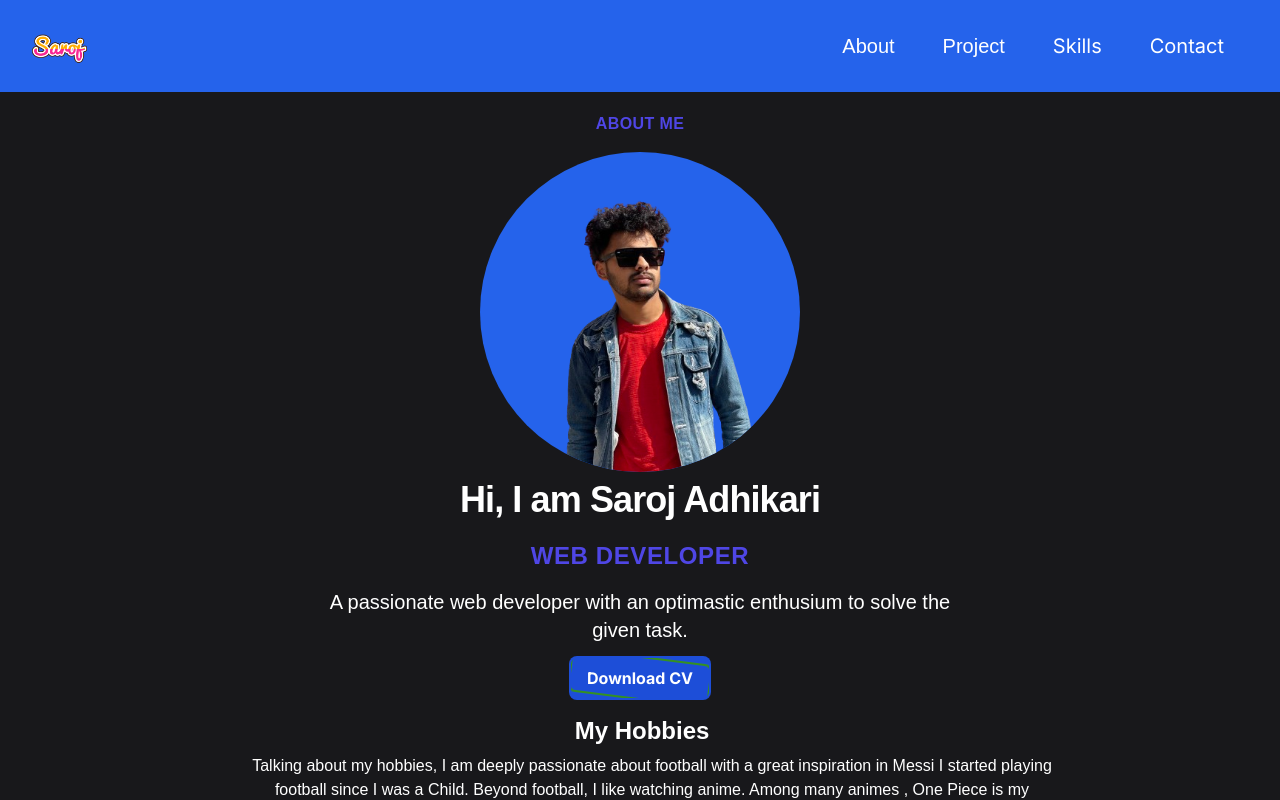
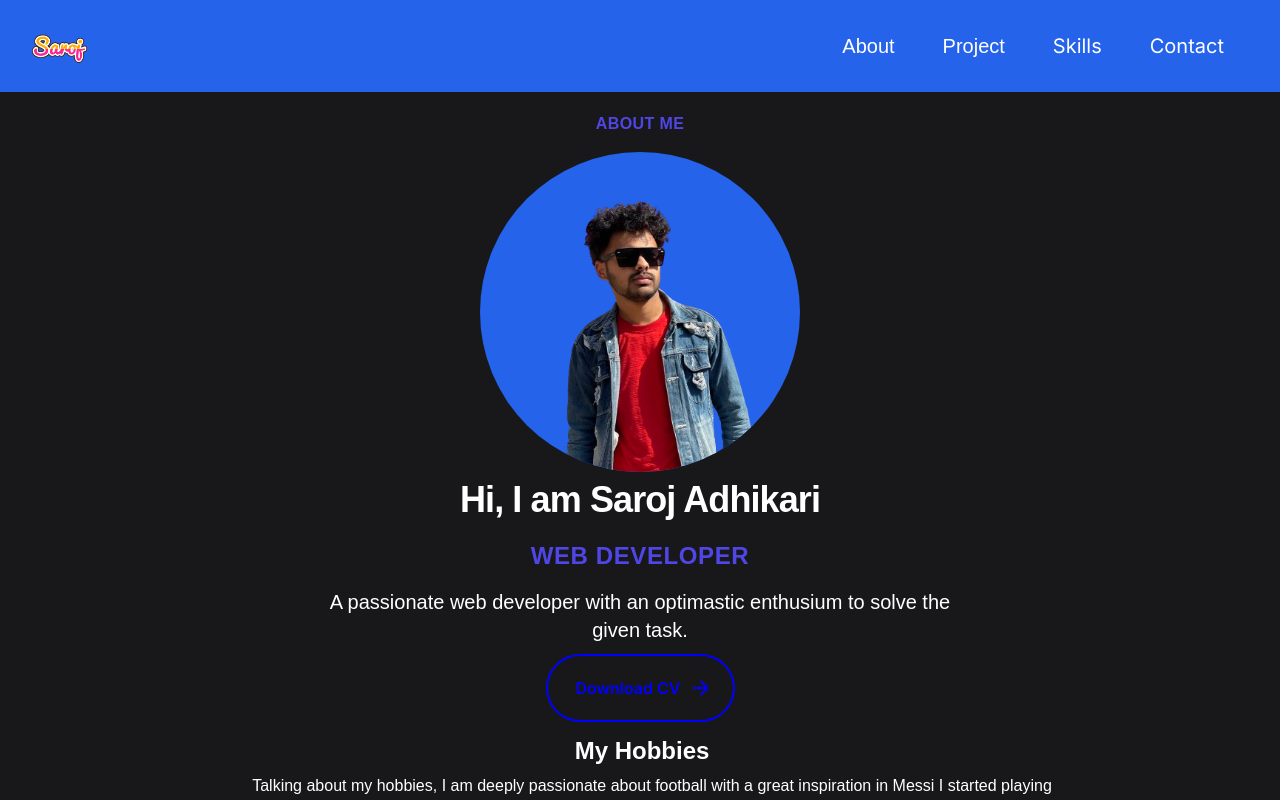
Before and after one commit to Sawrozzz/React-portfolio, a Next.js app: page / in a window 1280 px wide. Shown: the top 800 px of the page. Built offline with nearby package versions, Linux system fonts and the light colour scheme.

Commit message:
refactor

```diff
--- a/app/components/About/page.js
+++ b/app/components/About/page.js
@@ -19,6 +19,7 @@ const About = () => {
                 />
               </div>
 
+
               <p className="mt-2 text-3xl leading-8 font-extrabold tracking-tight sm:text-4xl text-white font-filroy flex text-center">
                 Hi, I am Saroj Adhikari
               </p>
@@ -29,15 +30,27 @@ const About = () => {
                 A passionate web developer with an optimastic enthusium to solve
                 the given task.
               </p>
-              <button
-                id="rotate-border"
-              >
-                <a
-                  href="Saroj's Resume.pdf"
-                  download="sarojCV.pdf"
+              <button class="animated-button">
+                <svg
+                  viewBox="0 0 24 24"
+                  class="arr-2"
+                  xmlns="http://www.w3.org/2000/svg"
                 >
-                  Download CV
-                </a>
+                  <path d="M16.1716 10.9999L10.8076 5.63589L12.2218 4.22168L20 11.9999L12.2218 19.778L10.8076 18.3638L16.1716 12.9999H4V10.9999H16.1716Z"></path>
+                </svg>
+                <span class="text">
+                  <a href="Saroj's Resume.pdf" download="sarojCV.pdf">
+                    Download CV
+                  </a>
+                </span>
+                <span class="circle"></span>
+                <svg
+                  viewBox="0 0 24 24"
+                  class="arr-1"
+                  xmlns="http://www.w3.org/2000/svg"
+                >
+                  <path d="M16.1716 10.9999L10.8076 5.63589L12.2218 4.22168L20 11.9999L12.2218 19.778L10.8076 18.3638L16.1716 12.9999H4V10.9999H16.1716Z"></path>
+                </svg>
               </button>
             </div>
             <div className="md:flex md:items-center  md:justify-center flex justify-center text-center ">
--- a/app/components/Header/page.js
+++ b/app/components/Header/page.js
@@ -1,4 +1,3 @@
-
 import React from "react";
 import About from "../About/page";
 import Contact from "../Contact/page";
@@ -8,7 +7,7 @@ import Skill from "../Skill/page";
 const Header = () => {
   return (
     <>
-      <NavBar  />
+      <NavBar />
       <section id="about">
         <About />
       </section>
--- a/app/globals.css
+++ b/app/globals.css
@@ -54,3 +54,180 @@
   border-radius: 8px;
   animation: rotate-border 4s linear infinite;
 }
+
+
+.animated-button {
+  position: relative;
+  display: flex;
+  align-items: center;
+  gap: 4px;
+  padding: 16px 36px;
+  border: 4px solid;
+  border-color: transparent;
+  font-size: 16px;
+  background-color: inherit;
+  border-radius: 100px;
+  font-weight: 600;
+  color: blue;
+  box-shadow: 0 0 0 2px blue;
+  cursor: pointer;
+  overflow: hidden;
+  transition: all 0.6s cubic-bezier(0.23, 1, 0.32, 1);
+}
+
+.animated-button svg {
+  position: absolute;
+  width: 24px;
+  fill: blue;
+  z-index: 9;
+  transition: all 0.8s cubic-bezier(0.23, 1, 0.32, 1);
+}
+
+.animated-button .arr-1 {
+  right: 16px;
+}
+
+.animated-button .arr-2 {
+  left: -25%;
+}
+
+.animated-button .circle {
+  position: absolute;
+  top: 50%;
+  left: 50%;
+  transform: translate(-50%, -50%);
+  width: 20px;
+  height: 20px;
+  background-color: blue;
+  border-radius: 50%;
+  opacity: 0;
+  transition: all 0.8s cubic-bezier(0.23, 1, 0.32, 1);
+}
+
+.animated-button .text {
+  position: relative;
+  z-index: 1;
+  transform: translateX(-12px);
+  transition: all 0.8s cubic-bezier(0.23, 1, 0.32, 1);
+}
+
+.animated-button:hover {
+  box-shadow: 0 0 0 12px transparent;
+  color: #212121;
+  border-radius: 12px;
+}
+
+.animated-button:hover .arr-1 {
+  right: -25%;
+}
+
+.animated-button:hover .arr-2 {
+  left: 16px;
+}
+
+.animated-button:hover .text {
+  transform: translateX(12px);
+}
+
+.animated-button:hover svg {
+  fill: #212121;
+}
+
+.animated-button:active {
+  scale: 0.95;
+  box-shadow: 0 0 0 4px blue;
+}
+
+.animated-button:hover .circle {
+  width: 220px;
+  height: 220px;
+  opacity: 1;
+}
+
+
+
+.wrapper {
+  display: inline-flex;
+  list-style: none;
+  height: 120px;
+  width: 100%;
+  padding-top: 40px;
+  font-family: "Poppins", sans-serif;
+  justify-content: center;
+}
+
+.wrapper .icon {
+  position: relative;
+  background: #fff;
+  border-radius: 50%;
+  margin: 10px;
+  width: 50px;
+  height: 50px;
+  font-size: 18px;
+  display: flex;
+  justify-content: center;
+  align-items: center;
+  flex-direction: column;
+  box-shadow: 0 10px 10px rgba(0, 0, 0, 0.1);
+  cursor: pointer;
+  transition: all 0.2s cubic-bezier(0.68, -0.55, 0.265, 1.55);
+}
+
+.wrapper .tooltip {
+  position: absolute;
+  top: 0;
+  font-size: 14px;
+  background: #fff;
+  color: #fff;
+  padding: 5px 8px;
+  border-radius: 5px;
+  box-shadow: 0 10px 10px rgba(0, 0, 0, 0.1);
+  opacity: 0;
+  pointer-events: none;
+  transition: all 0.3s cubic-bezier(0.68, -0.55, 0.265, 1.55);
+}
+
+.wrapper .tooltip::before {
+  position: absolute;
+  content: "";
+  height: 8px;
+  width: 8px;
+  background: #fff;
+  bottom: -3px;
+  left: 50%;
+  transform: translate(-50%) rotate(45deg);
+  transition: all 0.3s cubic-bezier(0.68, -0.55, 0.265, 1.55);
+}
+
+.wrapper .icon:hover .tooltip {
+  top: -45px;
+  opacity: 1;
+  visibility: visible;
+  pointer-events: auto;
+}
+
+.wrapper .icon:hover span,
+.wrapper .icon:hover .tooltip {
+  text-shadow: 0px -1px 0px rgba(0, 0, 0, 0.1);
+}
+
+.wrapper .facebook:hover,
+.wrapper .facebook:hover .tooltip,
+.wrapper .facebook:hover .tooltip::before {
+  background: #1877f2;
+  color: #fff;
+}
+
+.wrapper .twitter:hover,
+.wrapper .twitter:hover .tooltip,
+.wrapper .twitter:hover .tooltip::before {
+  background: #1da1f2;
+  color: #fff;
+}
+
+.wrapper .instagram:hover,
+.wrapper .instagram:hover .tooltip,
+.wrapper .instagram:hover .tooltip::before {
+  background: #e4405f;
+  color: #fff;
+}
```
Also changed, not shown: app/components/Footer.js (+47 -2 lines).
